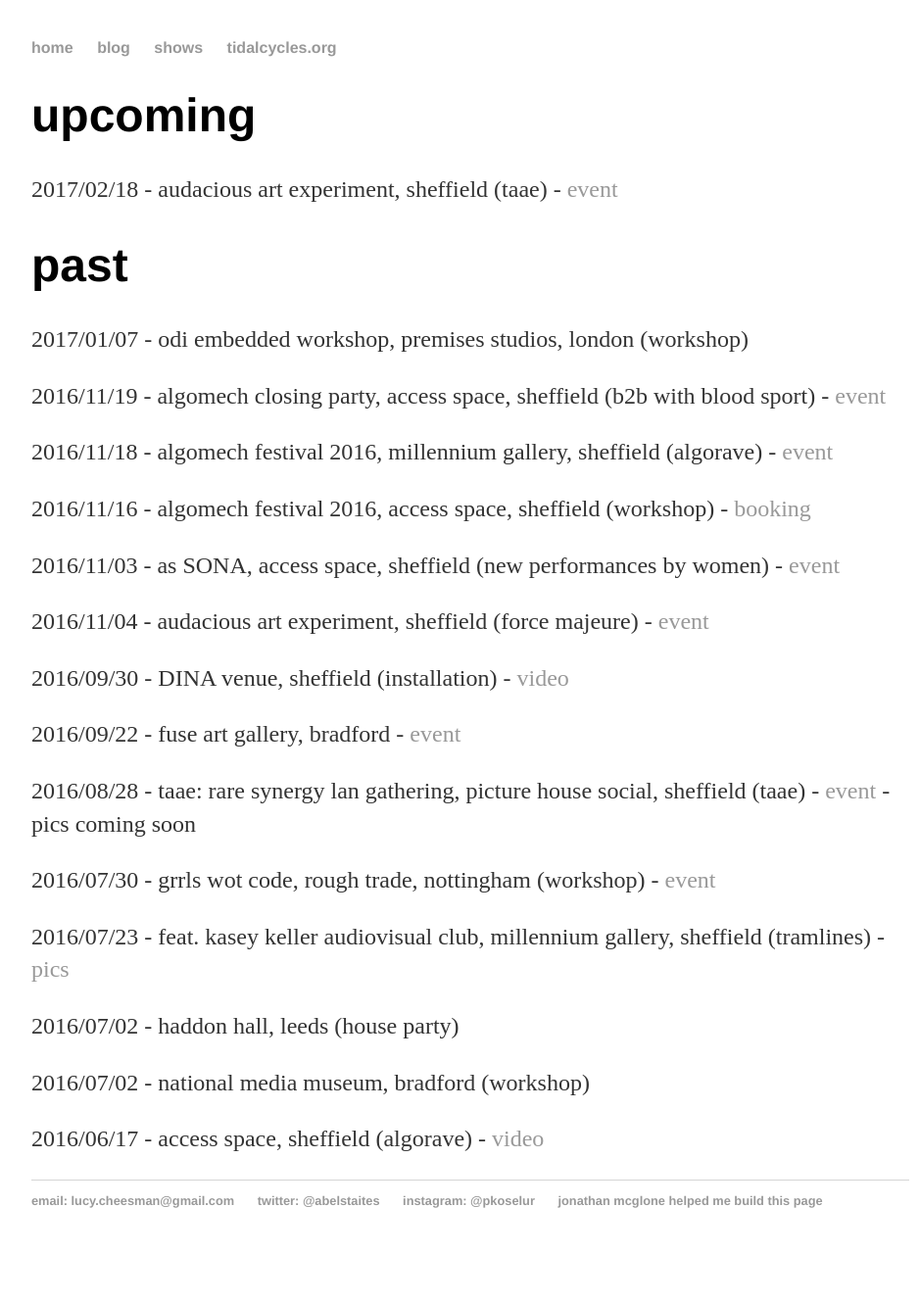
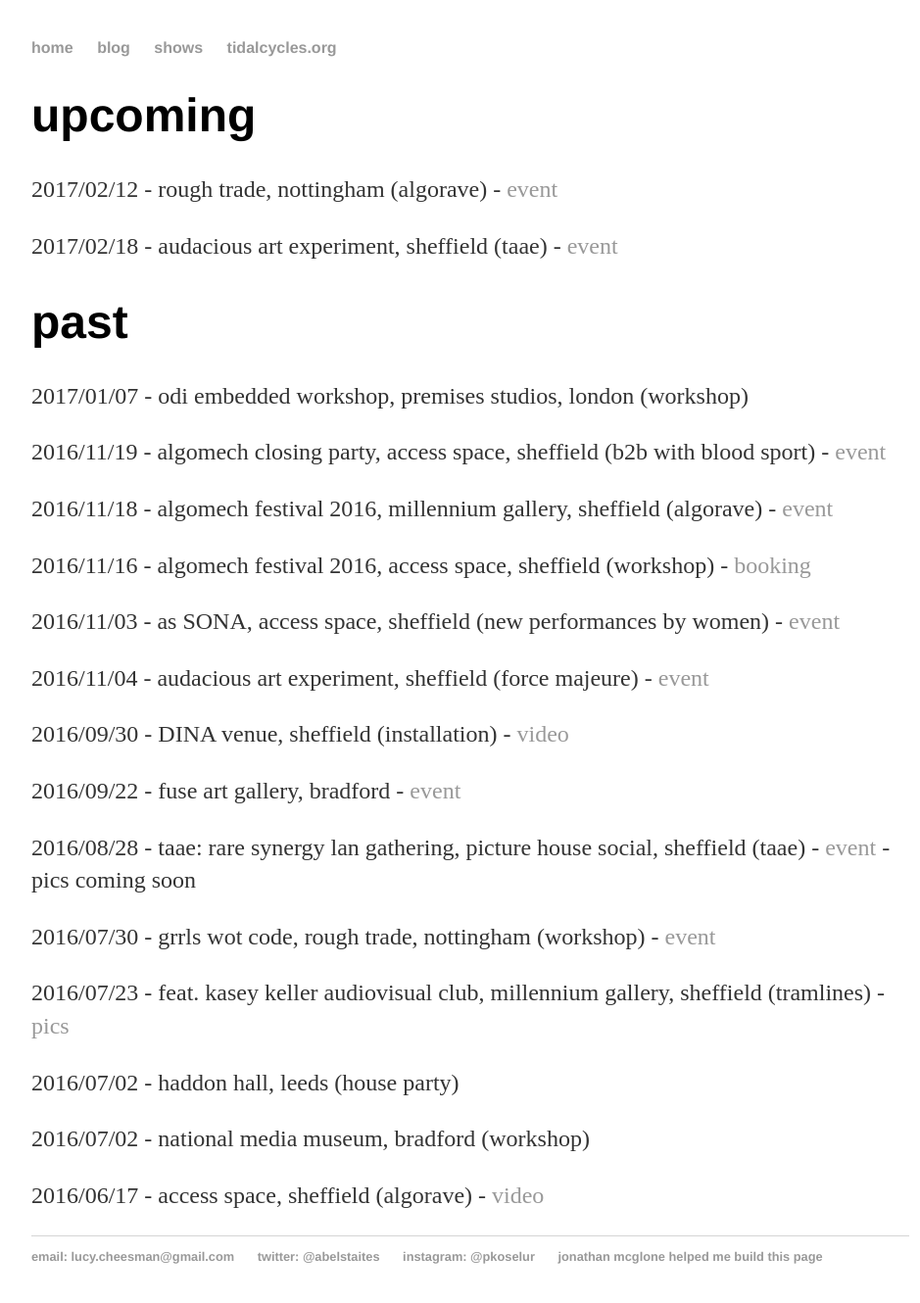
Before and after one commit to heavy-lifting/heavy-lifting.github.io, a Jekyll site: the page built from shows.html, in a window 1280 px wide. Shown: the whole page at 98% size, without its empty margins (160-1099 px from the left). Built offline with Jekyll 4.4.1, drawn with Linux system fonts in a browser that asks for light colours; before the commit the page ends 1273 px from its top, so only the background shows below that.

Commit message:
Update shows.html

```diff
--- a/shows.html
+++ b/shows.html
@@ -5,6 +5,7 @@ title: shows
 
 <div class="upcoming"> <!-- DON'T FORGET TO UPDATE THE 'SHOWS' PAGE TOO-->
 	<h1>upcoming</h1>
+	<p>2017/02/12 - rough trade, nottingham (algorave) - <a href="https://www.facebook.com/events/1257216361007970/" target="_blank">event</a></p>
 	<p>2017/02/18 - audacious art experiment, sheffield (taae) - <a href="https://www.facebook.com/events/1246771682043817/" target="_blank">event</a></p>
 </div><!-- /.blurb -->
 
```
